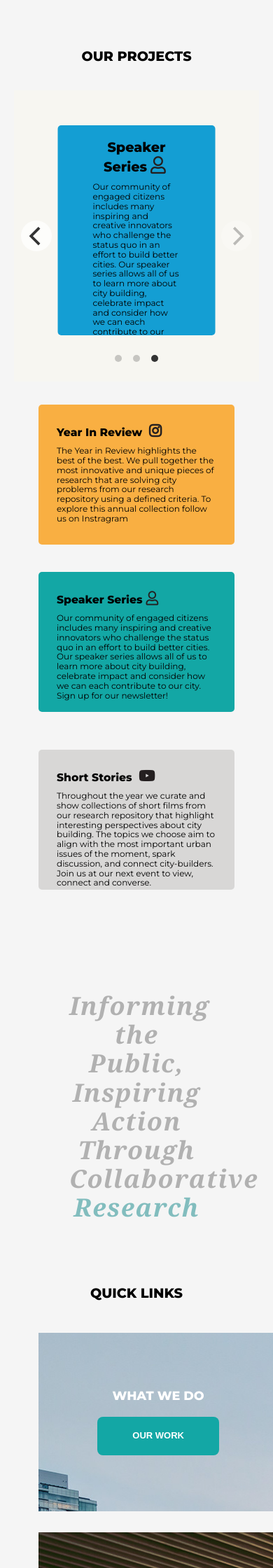
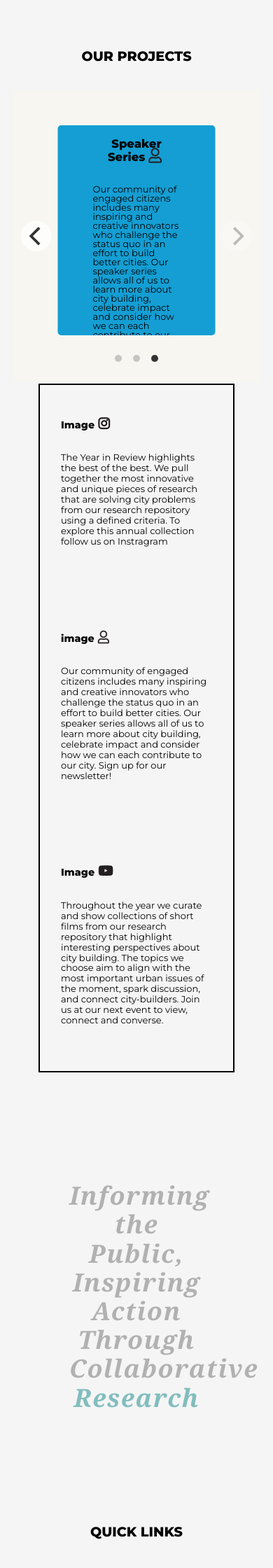
Before and after one commit to yfove/imagine_cities, a Django app: page / in a window 390 px wide; the page is wider, and only the part inside the window is pictured. Shown: the part 591-2831 px from the top of that part at 70% size. Run offline with Django 3.2, Linux system fonts and the light colour scheme; some libraries are stand-ins or nearby versions.

Commit message:
made changes to home page

```diff
--- a/page/static/css/_about.scss
+++ b/page/static/css/_about.scss
@@ -10,6 +10,8 @@ $accent-colour: gray;
     font-size: 3.5em;
     position: relative;
     bottom: 20px;
+    color: $primary-colour2;
+    // font-weight: 800;
 
 }
 
@@ -26,8 +28,9 @@ $accent-colour: gray;
 }
 
 .about-page .main-banner-text h3 {
-    color: rgb(236, 208, 137);
+    color: $primary-colour2;
     margin-bottom: 20px;
+    // font-weight: 800;
 }
 
 
--- a/page/static/css/_home.scss
+++ b/page/static/css/_home.scss
@@ -57,6 +57,7 @@ h4 {
 	font-size: .8em;
 	text-transform: uppercase;
 	padding: 15px 30px;
+	margin: 10px;
 	justify-content: centre;
 	position: relative;
     z-index: 100;
@@ -107,13 +108,23 @@ h4 {
 	text-decoration: none;
 }
 
+.extra {
+	position: relative;
+	bottom: 50px;
+	padding: 0;
+	margin: 0;
+	border: solid 2px black;
+}
 
+.box {
+	padding: 30px;
+}
 // main page
 // featured posts
 .featured-posts {
 	text-align: center;
 	display: block;
-	float: left;
+	// float: left;
 	position: relative;
 	top: -30px;
 }
@@ -123,7 +134,7 @@ h4 {
 	list-style: none;
 	display: grid;
 	grid-template-columns: 1fr 1fr 1fr;
-	grid-gap: 3em;
+	grid-gap: 1em;
 	padding: 15px 0;
 	// border-radius: px;
 }
@@ -133,37 +144,11 @@ h4 {
 	margin-bottom: 2em;
 }
 
-.extra {
-	position: relative;
-	bottom: 50px;
-}
 
-
-.post-a .post-content{
-	background-color: $primary-colour2;
-	padding: 2em;
-}
-
-.post-b .post-content{
-	background-color: #13A7A5;;
-	padding: 2em;
-}
-
-.post-c .post-content{
-	background-color: #D8D7D6;
-	padding: 2em;
-}
-
-.post-content {
-	height: 300px;
-	max-height: 300px;
-	min-width: 1.2em;
-	border-radius: 5px;
-}
 
 .post-content h3 {
 	margin-bottom: 10px;
-	font-size: 1.2em;
+	font-size: 1.5em;
 }
 
 .post-content p{
@@ -182,6 +167,8 @@ h4 {
 .quote {
 	margin: 50px;
 	padding-top: 50px;
+	position: relative;
+	bottom: 70px;
 }
 
 .quote {
@@ -215,13 +202,22 @@ h4 {
 
 // newsletter
 
+.newsletter {
+	padding: 0;
+	margin: 0;
+	position: static;
+	// right: 40px;
+}
+
+
+
 .newsletter-grid-main {
     display: grid;
-	grid-template-columns: 1fr 1fr 1fr;
+	grid-template-columns: 1fr 1fr;
 	grid-gap: 30px;
 	// text-align: justify;
 	// background-color: #D8D7D6;
-	margin: .5em;
+	margin: 0em;
     margin-bottom: 80px;
 	padding: 0px;
 
@@ -391,13 +387,18 @@ h4 {
 }
 
 .carousel-cell {
-	width: 40%;
-	padding: 20px 50px 50px 50px;
+	width: 45%;
+	font-family: Georgia, 'Times New Roman', Times, serif;
+	padding: 30px 50px 40px 50px;
     height: 300px;
-    margin-right: 25px;
-    background-color: $primary-colour2;
-    border-radius: 5px;
-    counter-increment: gallery-cell;
+    margin-right: 35px;
+	background-color: $primary-colour2;
+	// border: black solid 2px;
+	border-radius: 5px;
+	// font-weight: 500;
+	line-height: 18px;
+	font-size: 15px;
+	counter-increment: gallery-cell;
 }
 
 .flickity-page-dots{
@@ -418,13 +419,14 @@ h4 {
 //   color: white;
 // }
 
-@media only screen and (max-width: 840px) {
+@media only screen and (max-width: 940px) {
 	.carousel-cell {
-		width: 70%;
-		padding: 20px 50px 50px 50px;
+		width: 55%;
+		padding: 50px 30px 10px 30px;
 		height: 300px;
 		margin-right: 15px;
 		background-color: $primary-colour2;
+		line-height: 13px;
 		border-radius: 5px;
 		counter-increment: gallery-cell;
 	}
@@ -442,6 +444,11 @@ h4 {
 		padding: 10px;
 		text-align: left;
 	}
+
+	.post-content h3 {
+		margin-bottom: 10px;
+		font-size: 1.3em;
+	}
 }
 
 @media only screen and (max-width: 550px) {
@@ -455,10 +462,15 @@ h4 {
 		counter-increment: gallery-cell;
 	}
 	.post-content p{
-		font-size: 12px;
-		padding: 0px;
+		font-size: 13px;
+		padding: 20px 0px;
 		font-weight: 400;
 		text-align: left;
 	}
 
+	.post-content h3 {
+		margin-bottom: 10px;
+		font-size: 1.1em;
+	}
+
 }
--- a/page/static/css/main.css
+++ b/page/static/css/main.css
@@ -171,6 +171,7 @@ h4 {
   font-size: .8em;
   text-transform: uppercase;
   padding: 15px 30px;
+  margin: 10px;
   -webkit-box-pack: centre;
       -ms-flex-pack: centre;
           justify-content: centre;
@@ -222,10 +223,21 @@ h4 {
   text-decoration: none;
 }
 
+.extra {
+  position: relative;
+  bottom: 50px;
+  padding: 0;
+  margin: 0;
+  border: solid 2px black;
+}
+
+.box {
+  padding: 30px;
+}
+
 .featured-posts {
   text-align: center;
   display: block;
-  float: left;
   position: relative;
   top: -30px;
 }
@@ -237,7 +249,7 @@ h4 {
   display: grid;
   -ms-grid-columns: 1fr 1fr 1fr;
       grid-template-columns: 1fr 1fr 1fr;
-  grid-gap: 3em;
+  grid-gap: 1em;
   padding: 15px 0;
 }
 
@@ -246,36 +258,9 @@ h4 {
   margin-bottom: 2em;
 }
 
-.extra {
-  position: relative;
-  bottom: 50px;
-}
-
-.post-a .post-content {
-  background-color: #F9AF42;
-  padding: 2em;
-}
-
-.post-b .post-content {
-  background-color: #13A7A5;
-  padding: 2em;
-}
-
-.post-c .post-content {
-  background-color: #D8D7D6;
-  padding: 2em;
-}
-
-.post-content {
-  height: 300px;
-  max-height: 300px;
-  min-width: 1.2em;
-  border-radius: 5px;
-}
-
 .post-content h3 {
   margin-bottom: 10px;
-  font-size: 1.2em;
+  font-size: 1.5em;
 }
 
 .post-content p {
@@ -293,6 +278,8 @@ h4 {
 .quote {
   margin: 50px;
   padding-top: 50px;
+  position: relative;
+  bottom: 70px;
 }
 
 .quote {
@@ -331,13 +318,19 @@ h4 {
   font-style: italic;
 }
 
+.newsletter {
+  padding: 0;
+  margin: 0;
+  position: static;
+}
+
 .newsletter-grid-main {
   display: -ms-grid;
   display: grid;
-  -ms-grid-columns: 1fr 1fr 1fr;
-      grid-template-columns: 1fr 1fr 1fr;
+  -ms-grid-columns: 1fr 1fr;
+      grid-template-columns: 1fr 1fr;
   grid-gap: 30px;
-  margin: .5em;
+  margin: 0em;
   margin-bottom: 80px;
   padding: 0px;
 }
@@ -494,12 +487,15 @@ h4 {
 }
 
 .carousel-cell {
-  width: 40%;
-  padding: 20px 50px 50px 50px;
+  width: 45%;
+  font-family: Georgia, 'Times New Roman', Times, serif;
+  padding: 30px 50px 40px 50px;
   height: 300px;
-  margin-right: 25px;
+  margin-right: 35px;
   background-color: #F9AF42;
   border-radius: 5px;
+  line-height: 18px;
+  font-size: 15px;
   counter-increment: gallery-cell;
 }
 
@@ -509,13 +505,14 @@ h4 {
 }
 
 /* cell number */
-@media only screen and (max-width: 840px) {
+@media only screen and (max-width: 940px) {
   .carousel-cell {
-    width: 70%;
-    padding: 20px 50px 50px 50px;
+    width: 55%;
+    padding: 50px 30px 10px 30px;
     height: 300px;
     margin-right: 15px;
     background-color: #F9AF42;
+    line-height: 13px;
     border-radius: 5px;
     counter-increment: gallery-cell;
   }
@@ -532,6 +529,10 @@ h4 {
     padding: 10px;
     text-align: left;
   }
+  .post-content h3 {
+    margin-bottom: 10px;
+    font-size: 1.3em;
+  }
 }
 
 @media only screen and (max-width: 550px) {
@@ -545,10 +546,14 @@ h4 {
     counter-increment: gallery-cell;
   }
   .post-content p {
-    font-size: 12px;
-    padding: 0px;
+    font-size: 13px;
+    padding: 20px 0px;
     font-weight: 400;
     text-align: left;
+  }
+  .post-content h3 {
+    margin-bottom: 10px;
+    font-size: 1.1em;
   }
 }
 
@@ -556,6 +561,7 @@ h4 {
   font-size: 3.5em;
   position: relative;
   bottom: 20px;
+  color: #F9AF42;
 }
 
 .about-page .main-banner {
@@ -570,7 +576,7 @@ h4 {
 }
 
 .about-page .main-banner-text h3 {
-  color: #ecd089;
+  color: #F9AF42;
   margin-bottom: 20px;
 }
 
@@ -1222,19 +1228,6 @@ footer {
 }
 
 /*  */
-@media only screen and (max-width: 1200px) {
-  .newsletter-grid-main {
-    display: -ms-grid;
-    display: grid;
-    -ms-grid-columns: 1fr 1fr;
-        grid-template-columns: 1fr 1fr;
-    grid-gap: 30px;
-    margin: .5em;
-    margin-bottom: 80px;
-    padding: 0px;
-  }
-}
-
 @media only screen and (max-width: 900px) {
   .featured-posts ul {
     text-align: left;
@@ -1245,7 +1238,6 @@ footer {
         grid-template-columns: 1fr;
     grid-gap: 3em;
     padding: px;
-    min-height: 600px;
   }
   .newsletter-grid-main {
     display: -ms-grid;
@@ -1257,12 +1249,6 @@ footer {
     margin: 1em;
     margin-bottom: 80px;
     padding: 0px;
-  }
-  .post-content {
-    height: 200px;
-    max-height: 300px;
-    min-width: 1.3em;
-    border-radius: 5px;
   }
   .blog-grid {
     margin: 60px;
--- a/page/static/css/main.scss
+++ b/page/static/css/main.scss
@@ -242,19 +242,6 @@ footer {
 
 /*  */
 
-@media only screen and (max-width: 1200px) {
-	.newsletter-grid-main {
-		display: grid;
-		grid-template-columns: 1fr 1fr;
-		grid-gap: 30px;
-		// text-align: justify;
-		// background-color: #D8D7D6;
-		margin: .5em;
-		margin-bottom: 80px;
-		padding: 0px;
-	}
-}
-
 @media only screen and (max-width: 900px) {
 
 	.featured-posts ul {
@@ -264,7 +251,6 @@ footer {
 		grid-template-columns: 1fr;
 		grid-gap: 3em;
 		padding: px;
-		min-height: 600px;
 
 	}
 
@@ -276,13 +262,6 @@ footer {
 		margin: 1em;
 		margin-bottom: 80px;
 		padding: 0px;
-	}
-
-	.post-content {
-		height: 200px;
-		max-height: 300px;
-		min-width: 1.3em;
-		border-radius: 5px;
 	}
 
 
--- a/page/templates/page/base.html
+++ b/page/templates/page/base.html
@@ -57,6 +57,7 @@
     <!-- load JavaScript -->
     <script src="https://unpkg.com/flickity@2/dist/flickity.pkgd.min.js"></script>
     <script src="https://unpkg.com/aos@2.3.1/dist/aos.js"></script>
+    <!-- <script src="https://cdnjs.cloudflare.com/ajax/libs/jquery-smooth-scroll/2.1.2/jquery.smooth-scroll.min.js"></script> -->
     <script src="http://ajax.googleapis.com/ajax/libs/jquery/1.10.1/jquery.min.js"></script>
 	<script src="{% static 'js/app.js' %}"></script>
 </body>
--- a/page/templates/page/home.html
+++ b/page/templates/page/home.html
@@ -12,7 +12,10 @@
             <h3>We Are All City Builders</h3>
             <h4>Champion your community</h4>
             <div class="learn-more"  data-aos="fade-up" data-aos-duration="2400">
-                <a href="{% url 'about' %}"><button>learn more</button></a>
+                <!-- <a href="{% url 'about' %}"><button>learn more</button></a> -->
+            </div>
+            <div class="learn-more"  data-aos="fade-up" data-aos-duration="2400">
+                <a href="#move"><button>Click to Begin</button></a>
             </div>
         </div>
     </div>
@@ -20,7 +23,7 @@
         <!-- <p>Informing the public</p> -->
     </div>
     <!-- featured posts -->
-    <section class="featured-posts">
+    <section class="featured-posts" id="move">
          <h2>OUR PROJECTS</h2>
         <div class="carousel" data-flickity='{"autoPlay": true }'>
             <div class="carousel-cell c1"  data-aos="zoom-in" data-aos-duration="800">
@@ -48,32 +51,21 @@
         <div class="extra wrapper">
             <ul>
                 <li class="post-a box">
-                    <div class="overlay-container">
-                        <img src="" alt="">
-                        <div class="overlay"></div>
-                    </div>
-                    <div class="post-content" data-aos="fade-up" data-aos-duration="2800">
-                        <h3>Year In Review <a href="https://www.instagram.com/imaginecities/"><i class="fab fa-instagram icon"></i></a>
+                    <div class="post-content">
+                        <h3>Image<a href="https://www.instagram.com/imaginecities/"><i class="fab fa-instagram icon"></i></a>
                         </h3>
                         <p>The Year in Review highlights the best of the best. We pull together the most innovative and unique pieces of research that are solving city problems from our research repository using a defined criteria. To explore this annual collection follow us on Instragram</p>
                     </div>
                 </li>
                 <li class="post-b box">
-                    <div class="overlay-container">
-                        <div class="overlay"></div>
-                    </div>
-                    <div class="post-content" data-aos="fade-up" data-aos-duration="2800">
-                        <h3>Speaker Series<a href="https://www.instagram.com"><i class="far fa-user icon"></i></a></h3>
+                    <div class="post-content">
+                        <h3>image<a href="https://www.instagram.com"><i class="far fa-user icon"></i></a></h3>
                         <p>Our community of engaged citizens includes many inspiring and creative innovators who challenge the status quo in an effort to build better cities. Our speaker series allows all of us to learn more about city building, celebrate impact and consider how we can each contribute to our city. Sign up for our newsletter!</p>
                     </div>
                 </li>
                 <li class="post-c box">
-                    <div class="overlay-container">
-                        <img src="" alt="">
-                        <div class="overlay"></div>
-                    </div>
-                    <div class="post-content" data-aos="fade-up" data-aos-duration="2800">
-                        <h3>Short Stories  <a href="https://www.youtube.com"><i class="fab fa-youtube icon"></i></a>
+                    <div class="post-content">
+                        <h3>Image<a href="https://www.youtube.com"><i class="fab fa-youtube icon"></i></a>
                         </h3>
                         <p>Throughout the year we curate and show collections of short films from our research repository that highlight interesting perspectives about city building. The topics we choose aim to align with the most important urban issues of the moment, spark discussion, and connect city-builders. Join us at our next event to view, connect and converse.</p>
                     </div>
@@ -83,23 +75,20 @@
         </div><!-- wrapper end -->
     </section><!-- featured posts end -->
 
-    <section class="quote">
+    <section class="quote class="post-content" data-aos="fade-left" data-aos-duration="1800"">
         <div class="wrapper">
             <h4>Informing the Public, <br> Inspiring Action <br> Through Collaborative <a href="https://getpocket.com/@imaginecities"><span style="color:rgb(47, 149, 151)">Research</span></a></h4>
         </div>
     </section>
-    <section class="newsletter">
+    <section class="newsletter" class="post-content" data-aos="fade-up" data-aos-duration="800">
         <h3>Quick Links</h2>
             <div class="wrapper">
-                <div class="newsletter-grid-main">
-                    <div class="subscribe">
-                        <div class="volunteer box">
-                            <h2>What We Do</h2>
-                            <ul>
-                                <a href="{% url 'ourwork' %}"><button>Our Work</button></a>
-
-                            </ul>
-                        </div>
+                <div class="newsletter-grid-main box">
+                    <div class="volunteer box">
+                        <h2>What We Do</h2>
+                        <ul>
+                            <a href="{% url 'ourwork' %}"><button>Our Work</button></a>
+                        </ul>
                     </div>
                     <div class="community box">
                         <h2>Join Us</h2>
```
Also changed, not shown: 1 other file.
